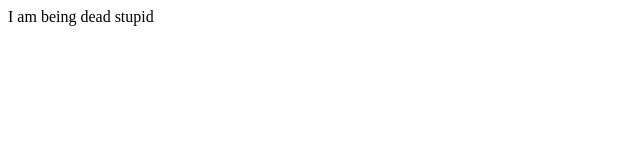
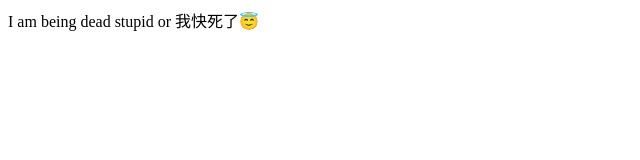
Before and after one commit to Karlmusingo/gitignore-test, a plain HTML site: page index.html in a window 1280 px wide. Shown: the whole page, without its empty margins (0-640 px from the left). Drawn offline with Linux system fonts and the light colour scheme.

Commit message:
Update index.html
Translate in Chinese😇

```diff
--- a/index.html
+++ b/index.html
@@ -8,5 +8,6 @@
   </head>
   <body>
     I am being dead stupid
+    or 我快死了😇
   </body>
 </html>
```
